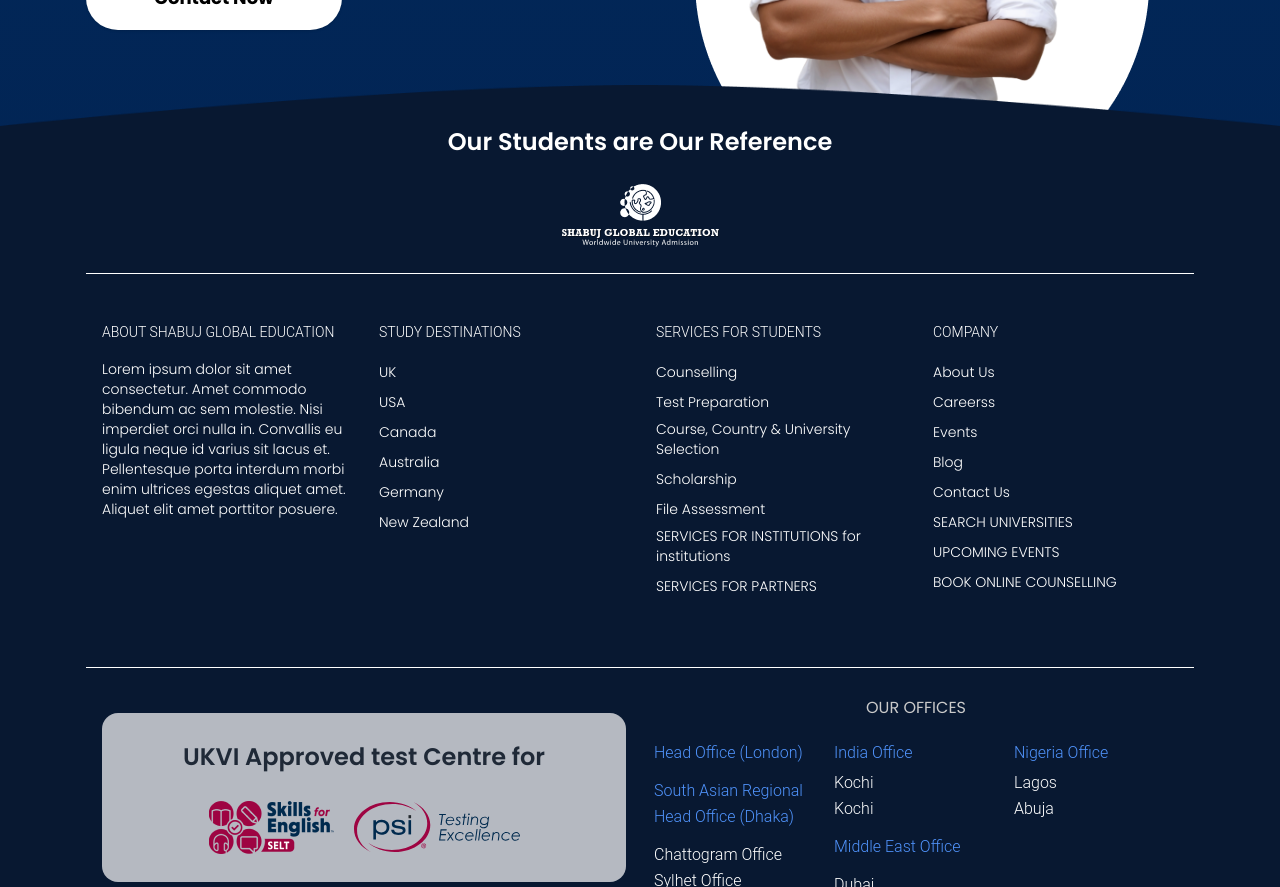
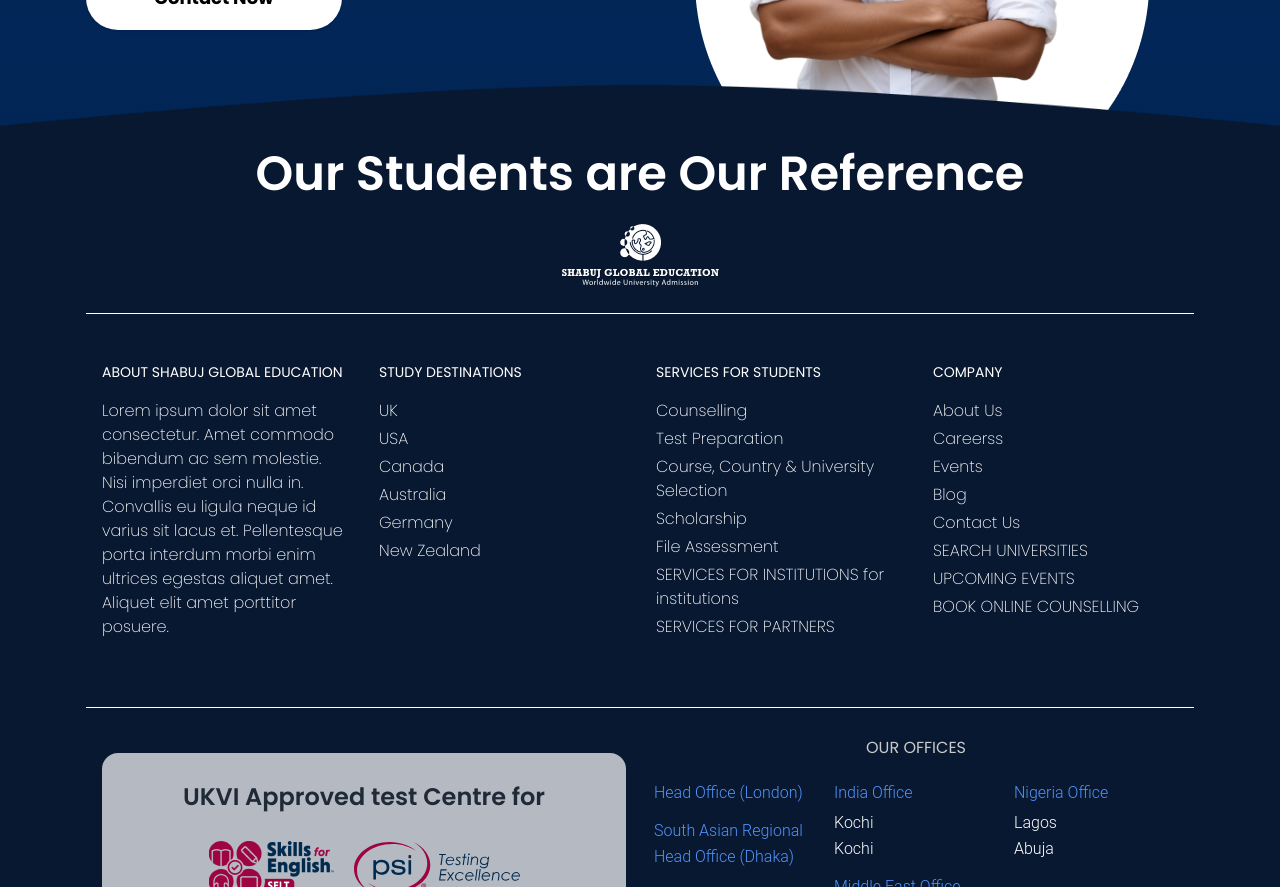
Before and after one commit to zannat20040/SGE, a React (Vite) app: page / in a window 1280 px wide. Shown: the part 10760-11647 px from the top of the page. Built offline with nearby package versions, Linux system fonts and the light colour scheme.

Commit message:
'redesign'

```diff
--- a/src/Component/BottomFooter.jsx
+++ b/src/Component/BottomFooter.jsx
@@ -15,12 +15,12 @@ const BottomFooter = () => {
       </nav>
 
       <aside className="flex flex-wrap md:flex-nowrap gap-3 items-center justify-start md:justify-end col-span-2">
-        <p className="inline font-light">
+        <p className="inline font-light md:text-base text-sm">
           Copyright © 2024 - All right reserved{" "}
-          <p className="inline underline font-light">Sobuj Global Education</p>
+          <p className="inline underline font-light md:text-base text-sm">Sobuj Global Education</p>
         </p>
-        <p className=" font-light">Terms & Conditions</p>
-        <p className=" font-light">Privacy Policy</p>
+        <p className=" font-light md:text-base text-sm">Terms & Conditions</p>
+        <p className=" font-light md:text-base text-sm">Privacy Policy</p>
       </aside>
     </footer>
   );
--- a/src/Component/CommonAccordion.jsx
+++ b/src/Component/CommonAccordion.jsx
@@ -4,10 +4,10 @@ const CommonAccordion = ({title, desc}) => {
     return (
         <div className="collapse collapse-arrow join-item border-b border-gray-600 !rounded-none text-white">
         <input type="radio" name="my-accordion-4" />
-        <div className="collapse-title text-xl ">
+        <div className="collapse-title text-base md:text-xl ">
          {title}
         </div>
-        <div className="collapse-content font-light">
+        <div className="collapse-content font-light md:text-base text-sm">
           <p>{desc}</p>
         </div>
       </div>
--- a/src/Component/FooterLink.jsx
+++ b/src/Component/FooterLink.jsx
@@ -43,31 +43,22 @@ const FooterLink = () => {
   return (
     <footer className="relative w-full">
       <div className="mx-auto container  px-4 border-b border-white pb-5">
-        <div className="mx-auto grid w-full  gap-8 py-12 grid-cols-2 lg:grid-cols-4">
+        <div className="mx-auto grid w-full  gap-8 py-12 grid-cols-2 lg:grid-cols-4 justify-center poppins-regular">
           {SITEMAP.map(({ title, links }, key) => (
-            <div key={key} className="w-full">
+            <div key={key} className="w-full poppins-regular">
               <Typography
                 variant="small"
                 color="blue-gray"
-                className="mb-4  uppercase text-white "
+                className="mb-4  uppercase text-white poppins-regular"
               >
                 {title}
               </Typography>
               <ul className="space-y-1">
                 {links.map((link, key) => (
-                  <Typography
-                    key={key}
-                    as="li"
-                    color="white"
-                    className=""
-                  >
-                    <a
-                      href="#"
-                      className="inline-block text-sm"
-                    >
-                      {link}
-                    </a>
-                  </Typography>
+                  <p   className="block text-white md:text-base font-extralight ">
+  {link}
+                  </p>
+
                 ))}
               </ul>
             </div>
--- a/src/Component/Logo.jsx
+++ b/src/Component/Logo.jsx
@@ -4,7 +4,7 @@ import logo from "../assets//Footer/SGE Logo V 2 1.png";
 const Logo = () => {
   return (
     <div className="flex flex-col gap-5 justify-center items-center border-b border-white pb-5">
-      <h1 className="text-2xl font-semibold text-white text-center">Our Students are Our Reference</h1>
+      <h1 className="font-semibold text-white lg:text-5xl md:text-3xl text-2xl mt-6 text-center t">Our Students are Our Reference</h1>
       <img src={logo} alt="" srcset="" />
 
     </div>
--- a/src/Component/TopFooter.jsx
+++ b/src/Component/TopFooter.jsx
@@ -8,22 +8,23 @@ const TopFooter = () => {
     <>
       {/* 1st column  */}
       <div className="py-10">
-        <h1 className="font-semibold text-white text-5xl mb-8">
+        <h1 className="font-semibold text-white lg:text-5xl md:text-3xl text-2xl mb-8 text-center lg:text-left">
           Talk to Our Expert USA Counselor
         </h1>
-        <button className="btn w-full lg:btn-wide bg-white rounded-full btn-lg font-bold text-lg shadow hover:border-blue-600 border border-transparent  text-black hover:text-blue-500 hover:bg-white ">
+
+        <button className="btn w-full lg:btn-wide bg-white rounded-full btn-md lg:btn-lg font-bold text-base lg:text-lg shadow hover:border-blue-600 border border-transparent  text-black hover:text-blue-500 hover:bg-white ">
           Contact Now
         </button>
       </div>
       {/* 2nd column */}
       <div
-        className="relative bg-auto bg-no-repeat bg-center h-96 "
+        className="relative lg:bg-auto bg-no-repeat bg-center h-96  w-full   "
         style={{ backgroundImage: `url(${footer1})` }}
       >
-        <div className="absolute bottom-0 left-0 right-0 text-center">
+        <div className="absolute bottom-0 left-0 right-0 text-center w-full md:w-3/4 lg:w-full mx-auto">
           <img
             src={footer2}
-            className="w-full md:w-3/4 mx-auto lg:w-full"
+            className="mx-auto w-full h-full"
             alt="Footer Image"
           />
         </div>
--- a/src/Layout/FAQ.jsx
+++ b/src/Layout/FAQ.jsx
@@ -5,7 +5,8 @@ import FAQImg from "../Component/FAQImg";
 
 const FAQ = () => {
   return (
-    <div className="container mx-auto px-4 p-16 md:first-letter:py-32">
+    <div className='bg-white'>
+      <div className="container mx-auto px-4 p-16 md:first-letter:py-32">
       <SectionHeading label={"Frequently Asked Questions"} />
       <div className="grid grid-cols-1 lg:grid-cols-2 gap-12 lg:gap-6 justify-between items-center">
         <div className="flex justify-center">
@@ -29,15 +30,15 @@ const FAQ = () => {
           />
           <div className="collapse collapse-arrow join-item border-b border-gray-600 rounded-none text-white">
             <input type="radio" name="my-accordion-4" />
-            <div className="collapse-title text-xl ">
+            <div className="collapse-title text-base md:text-xl">
               Which subject is best to study in the USA?
             </div>
-            <div className="collapse-content font-light">
+            <div className="collapse-content font-light md:text-base text-sm">
               <p>
                 There are a few subjects that are popular among international
                 students studying in the USA. They are listed below.
               </p>
-              <ul className="list-disc ml-6  mt-6">
+              <ul className="list-disc ml-6  mt-6 md:text-base text-sm">
                 <li>Engineering and Technology</li>
                 <li> Business and Management</li>
                 <li> Law</li>
@@ -64,6 +65,7 @@ const FAQ = () => {
         </div>
       </div>
     </div>
+    </div>
   );
 };
 
```
